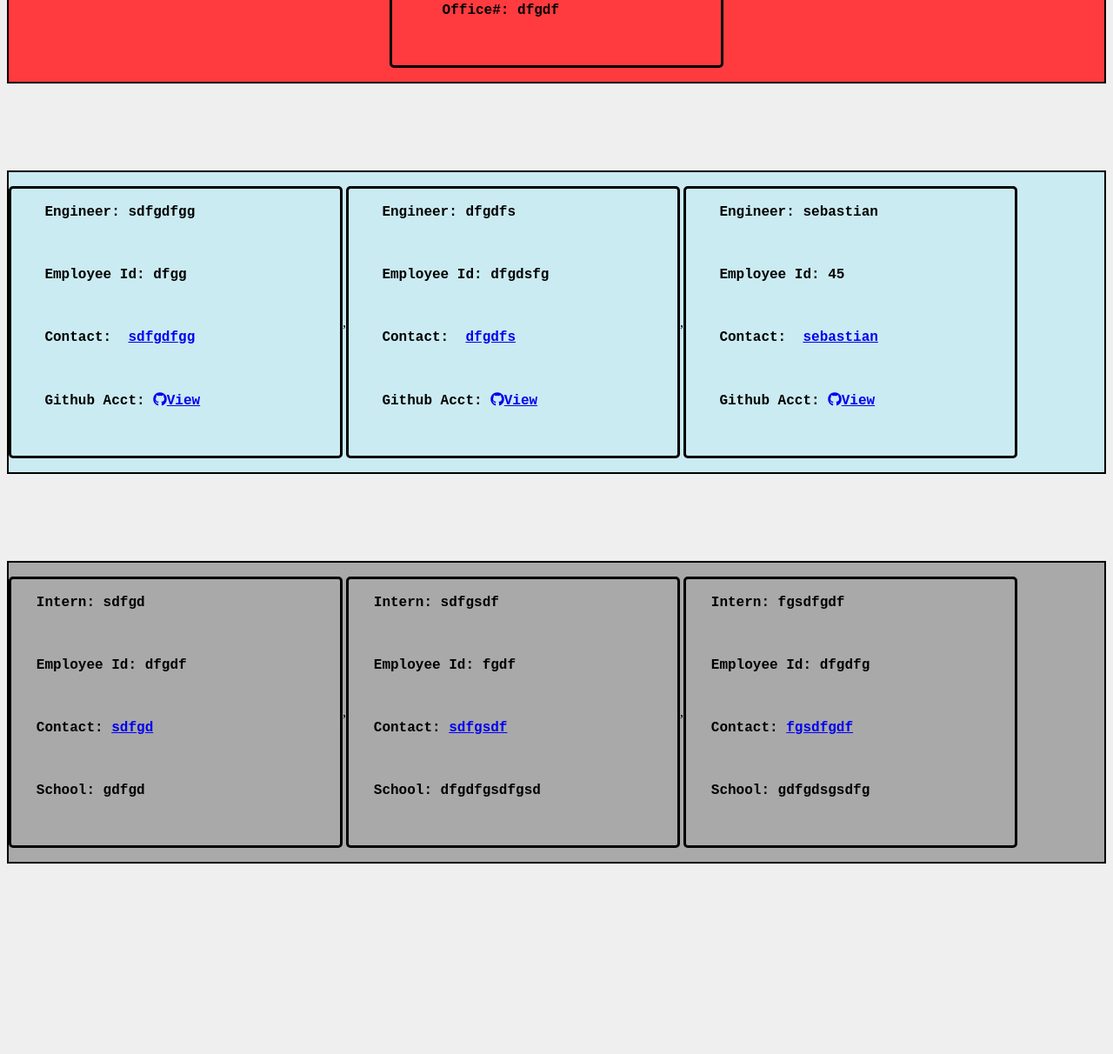
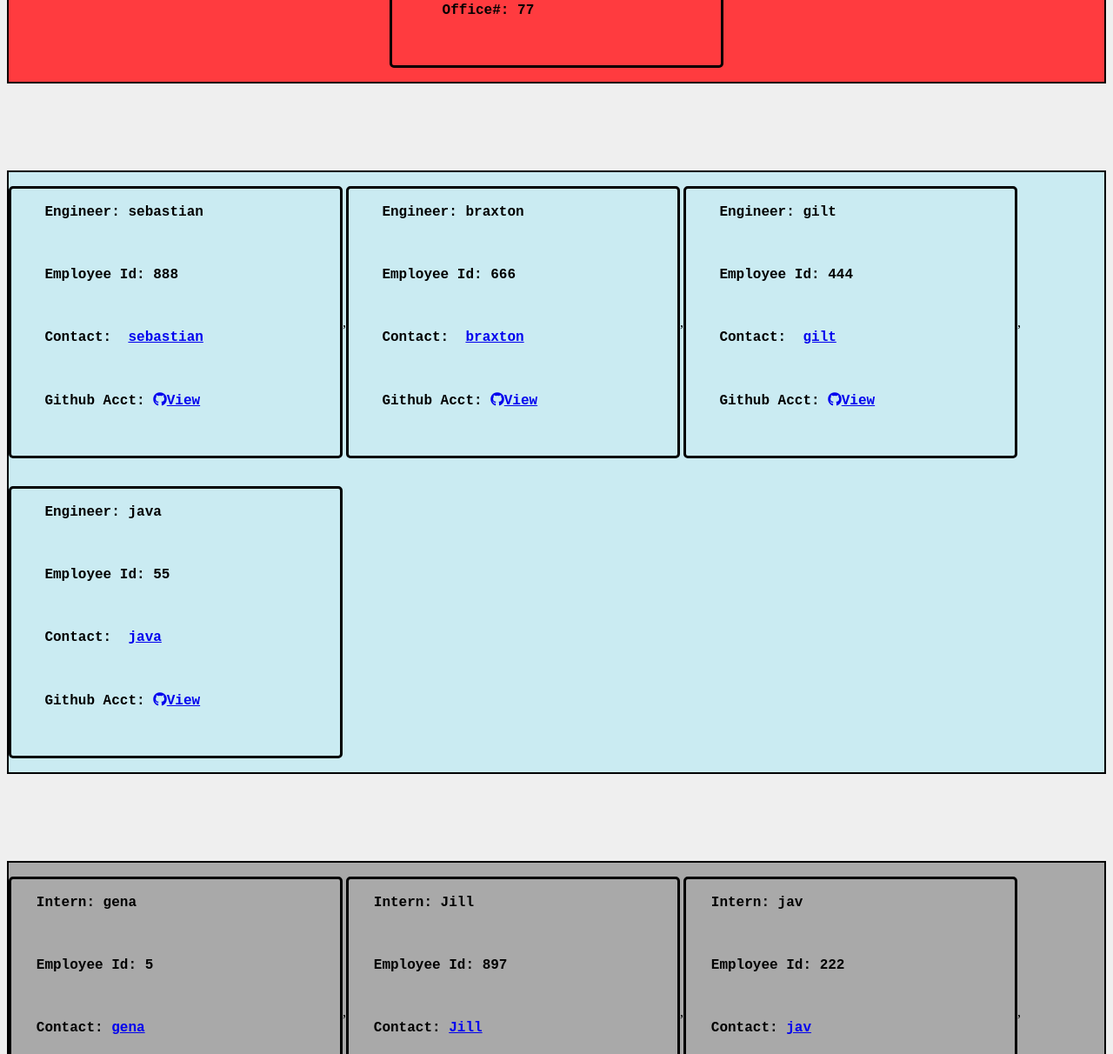
Before and after one commit to Sebastian2908-2007/team-tracker, a website: page dist/team.html in a window 1280 px wide. Shown: the part 260-1472 px from the top of the page at 87% size. Before the commit the page ends 1261 px from the top, so only its background shows below. Drawn offline with Linux system fonts and the light colour scheme.

Commit message:
I'm calling it good for this project, time to move on

```diff
--- a/dist/style.css
+++ b/dist/style.css
@@ -18,6 +18,7 @@ pre{
     background-color: #CAEBF2;
     display: flex;
     flex-direction: column;
+    flex-wrap: wrap;
     align-items: center;
     border: black 2px solid;
     margin-bottom: 100px;
@@ -27,6 +28,7 @@ pre{
     background-color: #A9A9A9;
     display: flex;
     flex-direction: column;
+    flex-wrap: wrap;
     align-items: center;
     border: black 2px solid;
 }
--- a/dist/team.html
+++ b/dist/team.html
@@ -18,19 +18,19 @@
 
       <pre>
       <strong>
-      Manager: sdfgsdfg
+      Manager: gilly
       </strong>
 
       <strong>
-      Employee Id: dfgdfgdf
+      Employee Id: 6
       </strong>
 
       <strong>
-      Contact:  <a class="email-link" href="mailto:dfgdfg">sdfgsdfg</a>
+      Contact:  <a class="email-link" href="mailto:fasdfasdsdf">gilly</a>
       </strong>
 
       <strong>
-      Office#: dfgdf
+      Office#: 77
       </strong>
 
       </pre>
@@ -42,34 +42,15 @@
 
     <pre>
     <strong>
-    Engineer: sdfgdfgg
+    Engineer: sebastian
     </strong>
 
     <strong>
-    Employee Id: dfgg
+    Employee Id: 888
     </strong>
 
     <strong>
-    Contact:  <a class="email-link" href="mailto:dfgsdfg">sdfgdfgg</a>
-    </strong>
-
-    <strong>
-    Github Acct: <a href="https://github.com/dfgsdf" target="blank" class="btn mt-auto"><i class="fab fa-github mr-2"></i>View</a>
-    </strong>
-
-    </pre>
-    ,
-    <pre>
-    <strong>
-    Engineer: dfgdfs
-    </strong>
-
-    <strong>
-    Employee Id: dfgdsfg
-    </strong>
-
-    <strong>
-    Contact:  <a class="email-link" href="mailto:dfgdf">dfgdfs</a>
+    Contact:  <a class="email-link" href="mailto:sdfsfasdfasdf">sebastian</a>
     </strong>
 
     <strong>
@@ -80,19 +61,57 @@
     ,
     <pre>
     <strong>
-    Engineer: sebastian
+    Engineer: braxton
     </strong>
 
     <strong>
-    Employee Id: 45
+    Employee Id: 666
     </strong>
 
     <strong>
-    Contact:  <a class="email-link" href="mailto:sdfgsdf">sebastian</a>
+    Contact:  <a class="email-link" href="mailto:ffasdfasdf">braxton</a>
     </strong>
 
     <strong>
-    Github Acct: <a href="https://github.com/Sebastian2908-2007" target="blank" class="btn mt-auto"><i class="fab fa-github mr-2"></i>View</a>
+    Github Acct: <a href="https://github.com/asdfasdf" target="blank" class="btn mt-auto"><i class="fab fa-github mr-2"></i>View</a>
+    </strong>
+
+    </pre>
+    ,
+    <pre>
+    <strong>
+    Engineer: gilt
+    </strong>
+
+    <strong>
+    Employee Id: 444
+    </strong>
+
+    <strong>
+    Contact:  <a class="email-link" href="mailto:fsadfasd">gilt</a>
+    </strong>
+
+    <strong>
+    Github Acct: <a href="https://github.com/dsfasdfsd" target="blank" class="btn mt-auto"><i class="fab fa-github mr-2"></i>View</a>
+    </strong>
+
+    </pre>
+    ,
+    <pre>
+    <strong>
+    Engineer: java
+    </strong>
+
+    <strong>
+    Employee Id: 55
+    </strong>
+
+    <strong>
+    Contact:  <a class="email-link" href="mailto:fasdfasd">java</a>
+    </strong>
+
+    <strong>
+    Github Acct: <a href="https://github.com/asdfasdfsaf" target="blank" class="btn mt-auto"><i class="fab fa-github mr-2"></i>View</a>
     </strong>
 
     </pre>
@@ -105,57 +124,76 @@
 
    <pre>
    <strong>
-   Intern: sdfgd
+   Intern: gena
    </strong>
 
    <strong>
-   Employee Id: dfgdf
+   Employee Id: 5
    </strong>
 
    <strong>
-   Contact: <a class="email-link" href="mailto:dfgdfg">sdfgd</a>
+   Contact: <a class="email-link" href="mailto:dsasdffasd">gena</a>
    </strong>
 
    <strong>
-   School: gdfgd
+   School: asdfasdfsdfsd
    </strong>
 
    </pre>
    ,
    <pre>
    <strong>
-   Intern: sdfgsdf
+   Intern: Jill
    </strong>
 
    <strong>
-   Employee Id: fgdf
+   Employee Id: 897
    </strong>
 
    <strong>
-   Contact: <a class="email-link" href="mailto:fgsdfg">sdfgsdf</a>
+   Contact: <a class="email-link" href="mailto:dfggsdgsdfegsdf">Jill</a>
    </strong>
 
    <strong>
-   School: dfgdfgsdfgsd
+   School: dsfgsdfg
    </strong>
 
    </pre>
    ,
    <pre>
    <strong>
-   Intern: fgsdfgdf
+   Intern: jav
    </strong>
 
    <strong>
-   Employee Id: dfgdfg
+   Employee Id: 222
    </strong>
 
    <strong>
-   Contact: <a class="email-link" href="mailto:gdsgdf">fgsdfgdf</a>
+   Contact: <a class="email-link" href="mailto:gsdfsdfg">jav</a>
    </strong>
 
    <strong>
-   School: gdfgdsgsdfg
+   School: gfdgsdfgsdfgdfg
+   </strong>
+
+   </pre>
+   ,
+   <pre>
+   <strong>
+   Intern: byron
+   </strong>
+
+   <strong>
+   Employee Id: 555
+   </strong>
+
+   <strong>
+   Contact: <a class="email-link" href="mailto:sdfasdf">byron</a>
+   </strong>
+
+   <strong>
+   School: fasfasdfsadfasfas
    </strong>
 
    </pre>
```
